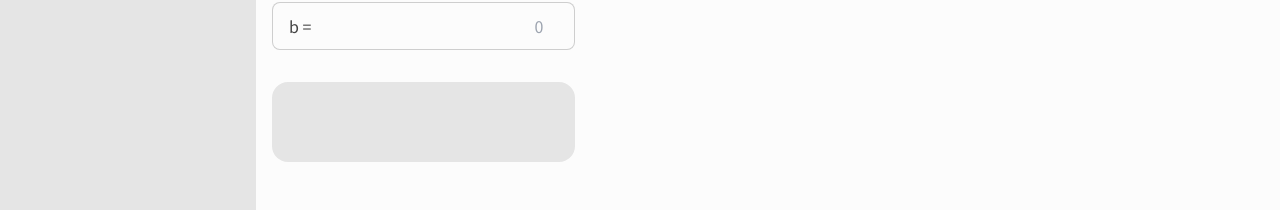
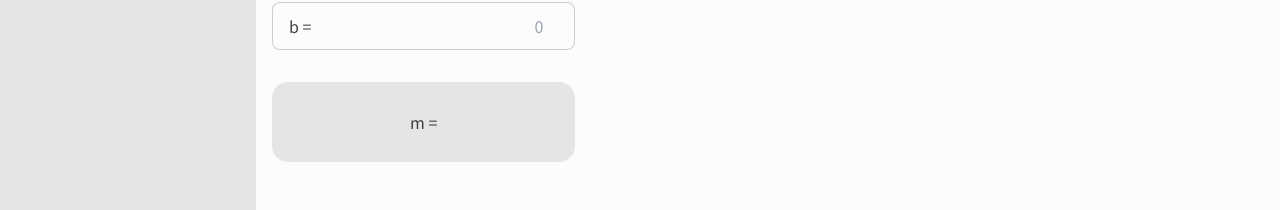
Before and after one commit to kem198/kems-toys, a Next.js app: page /euclidean-algorithm in a window 1280 px wide. Shown: the part 446-656 px from the top of the page. Built offline with nearby package versions, Linux system fonts and the light colour scheme.

Commit message:
small changed

```diff
--- a/src/components/Organisms/GcdCalc.tsx
+++ b/src/components/Organisms/GcdCalc.tsx
@@ -27,7 +27,7 @@ const GcdCalc = () => {
       <LabeledNumberInput labelText="a =" count={mCount} setCount={setMCount} />
       <LabeledNumberInput labelText="b =" count={nCount} setCount={setNCount} />
       <ResultDisplay>
-        {mCount !== null && nCount !== null && calcGcd(mCount, nCount)}
+        m = {mCount !== null && nCount !== null && calcGcd(mCount, nCount)}
       </ResultDisplay>
       <ResetButton onClick={resetCounts} />
     </div>
```
